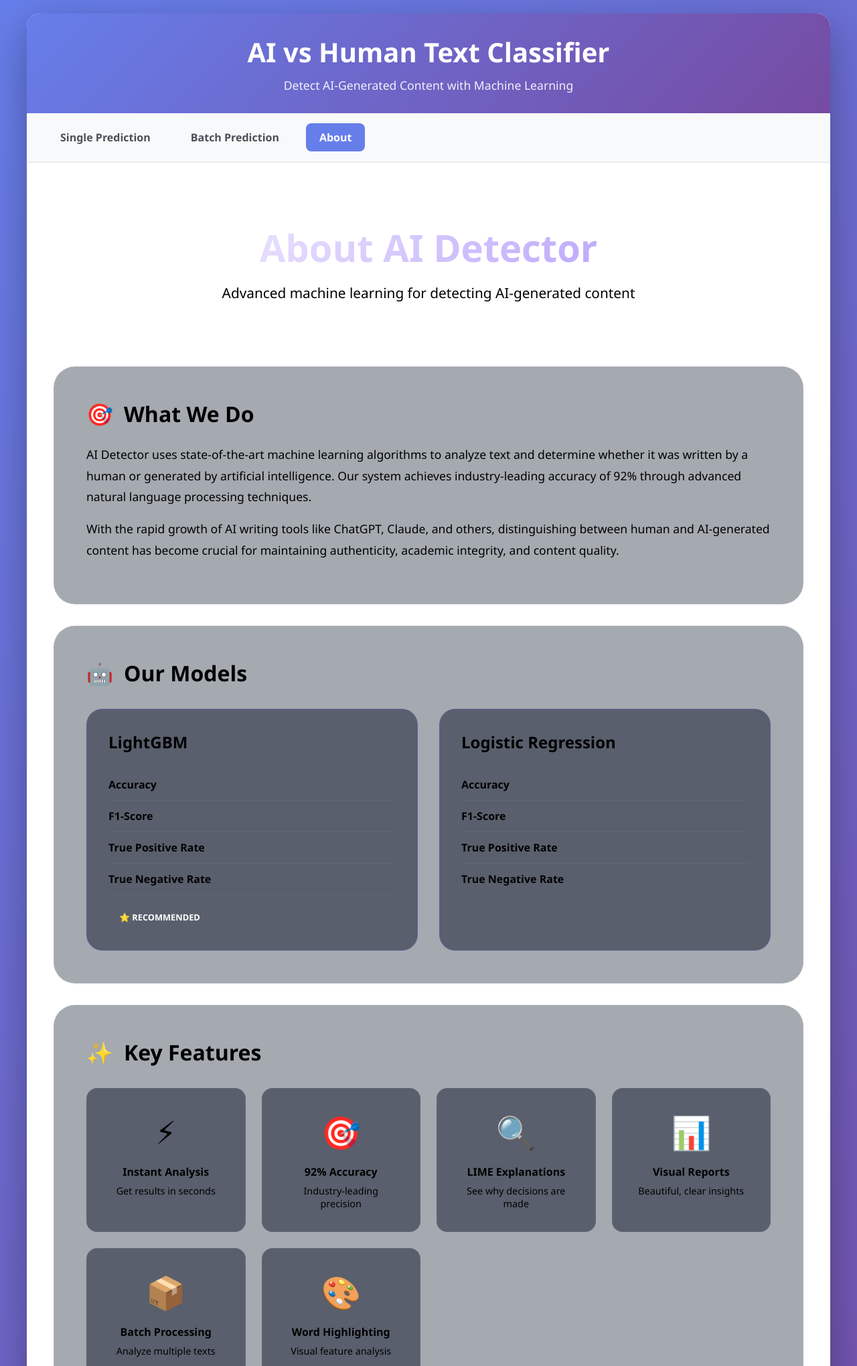
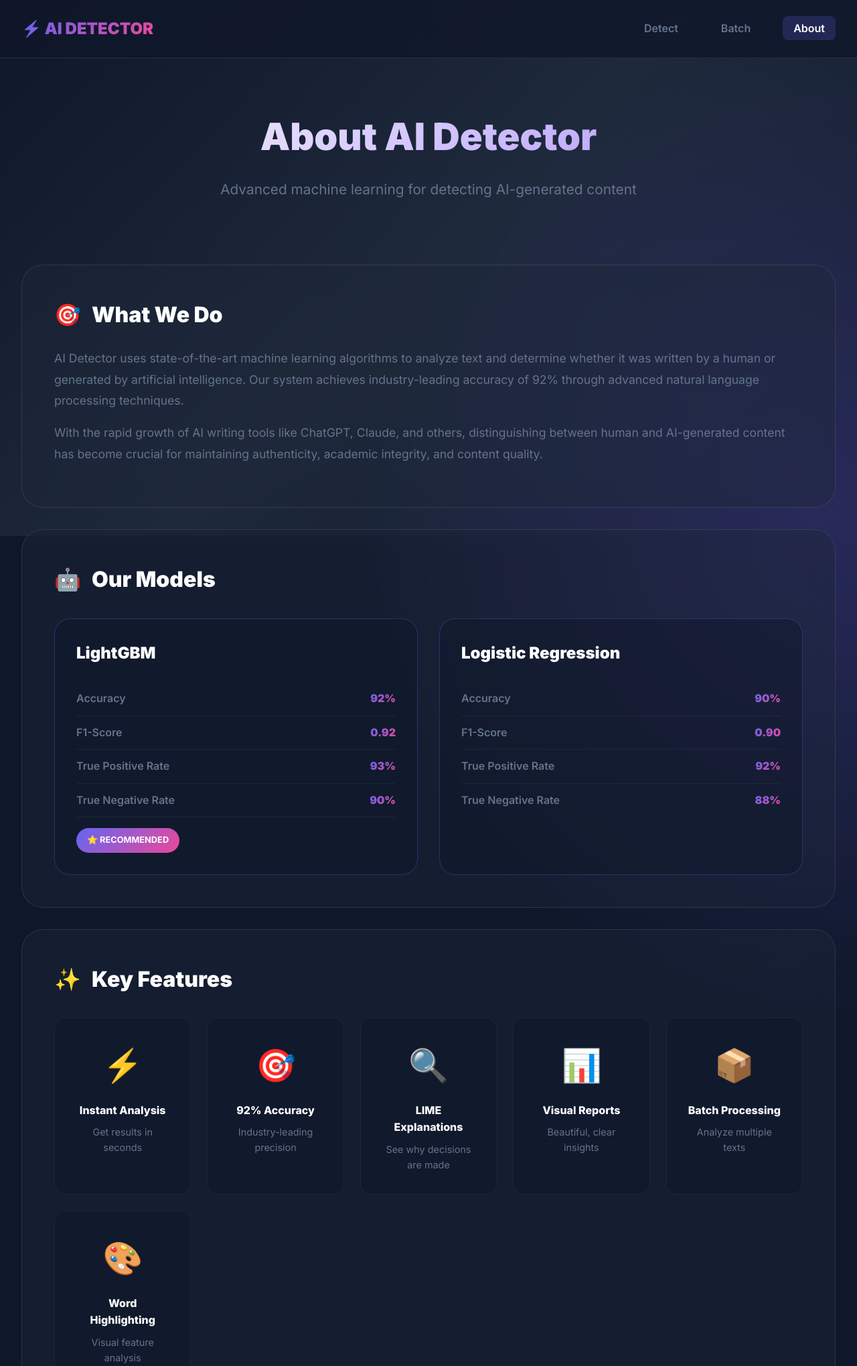
Before and after one commit to akakran22/AI-vs-Human, a Flask app: page /about in a window 1280 px wide. Shown: the top 2039 px of the page at 67% size. Run offline with Flask 3, Linux system fonts and the light colour scheme.

Commit message:
Update base.html

```diff
--- a/templates/base.html
+++ b/templates/base.html
@@ -3,7 +3,8 @@
 <head>
     <meta charset="UTF-8">
     <meta name="viewport" content="width=device-width, initial-scale=1.0">
-    <title>{% block title %}AI vs Human Text Classifier{% endblock %}</title>
+    <title>{% block title %}AI Detector{% endblock %}</title>
+    <link href="https://fonts.googleapis.com/css2?family=Inter:wght@400;600;700;800;900&display=swap" rel="stylesheet">
     <style>
         * {
             margin: 0;
@@ -11,202 +12,294 @@
             box-sizing: border-box;
         }
 
+        :root {
+            --primary: #6366f1;
+            --primary-dark: #4f46e5;
+            --secondary: #8b5cf6;
+            --accent: #ec4899;
+            --dark: #0f172a;
+            --dark-light: #1e293b;
+            --gray: #64748b;
+            --light: #f1f5f9;
+            --white: #ffffff;
+        }
+
         body {
-            font-family: 'Segoe UI', Tahoma, Geneva, Verdana, sans-serif;
-            background: linear-gradient(135deg, #667eea 0%, #764ba2 100%);
+            font-family: 'Inter', -apple-system, BlinkMacSystemFont, sans-serif;
+            background: var(--dark);
+            color: var(--white);
+            line-height: 1.6;
+            overflow-x: hidden;
+        }
+
+        /* Animated Background */
+        .bg-animation {
+            position: fixed;
+            top: 0;
+            left: 0;
+            width: 100%;
+            height: 100%;
+            z-index: -1;
+            background: linear-gradient(135deg, #0f172a 0%, #1e293b 50%, #0f172a 100%);
+        }
+
+        .bg-animation::before {
+            content: '';
+            position: absolute;
+            width: 200%;
+            height: 200%;
+            background: radial-gradient(circle, rgba(99, 102, 241, 0.15) 0%, transparent 50%);
+            animation: rotate 30s linear infinite;
+        }
+
+        .bg-animation::after {
+            content: '';
+            position: absolute;
+            width: 150%;
+            height: 150%;
+            top: 20%;
+            left: 20%;
+            background: radial-gradient(circle, rgba(139, 92, 246, 0.1) 0%, transparent 60%);
+            animation: rotate 40s linear infinite reverse;
+        }
+
+        @keyframes rotate {
+            from { transform: rotate(0deg); }
+            to { transform: rotate(360deg); }
+        }
+
+        /* Navigation */
+        nav {
+            position: fixed;
+            top: 0;
+            left: 0;
+            right: 0;
+            z-index: 1000;
+            background: rgba(15, 23, 42, 0.8);
+            backdrop-filter: blur(20px);
+            border-bottom: 1px solid rgba(255, 255, 255, 0.1);
+        }
+
+        .nav-container {
+            max-width: 1400px;
+            margin: 0 auto;
+            padding: 1.5rem 2rem;
+            display: flex;
+            justify-content: space-between;
+            align-items: center;
+        }
+
+        .logo {
+            font-size: 1.5rem;
+            font-weight: 900;
+            background: linear-gradient(135deg, var(--primary), var(--accent));
+            -webkit-background-clip: text;
+            -webkit-text-fill-color: transparent;
+            background-clip: text;
+        }
+
+        .nav-links {
+            display: flex;
+            gap: 2rem;
+            list-style: none;
+        }
+
+        .nav-links a {
+            color: var(--gray);
+            text-decoration: none;
+            font-weight: 600;
+            transition: all 0.3s;
+            padding: 0.5rem 1rem;
+            border-radius: 0.5rem;
+        }
+
+        .nav-links a:hover,
+        .nav-links a.active {
+            color: var(--white);
+            background: rgba(99, 102, 241, 0.2);
+        }
+
+        /* Main Content */
+        main {
             min-height: 100vh;
-            padding: 20px;
+            padding-top: 5rem;
         }
 
         .container {
-            max-width: 1200px;
+            max-width: 1400px;
             margin: 0 auto;
-            background: white;
-            border-radius: 20px;
-            box-shadow: 0 20px 60px rgba(0, 0, 0, 0.3);
+            padding: 2rem;
+        }
+
+        /* Alerts */
+        .alert {
+            padding: 1.5rem 2rem;
+            border-radius: 1rem;
+            margin-bottom: 2rem;
+            font-weight: 600;
+            border-left: 4px solid;
+            animation: slideIn 0.5s ease;
+        }
+
+        @keyframes slideIn {
+            from {
+                opacity: 0;
+                transform: translateY(-20px);
+            }
+            to {
+                opacity: 1;
+                transform: translateY(0);
+            }
+        }
+
+        .alert-error {
+            background: rgba(239, 68, 68, 0.1);
+            border-color: #ef4444;
+            color: #fecaca;
+        }
+
+        .alert-success {
+            background: rgba(34, 197, 94, 0.1);
+            border-color: #22c55e;
+            color: #bbf7d0;
+        }
+
+        /* Buttons */
+        .btn {
+            padding: 1rem 2.5rem;
+            border: none;
+            border-radius: 0.75rem;
+            font-size: 1rem;
+            font-weight: 700;
+            cursor: pointer;
+            transition: all 0.3s;
+            text-decoration: none;
+            display: inline-flex;
+            align-items: center;
+            gap: 0.5rem;
+            position: relative;
             overflow: hidden;
         }
 
-        .header {
-            background: linear-gradient(135deg, #667eea 0%, #764ba2 100%);
-            color: white;
-            padding: 30px;
-            text-align: center;
+        .btn::before {
+            content: '';
+            position: absolute;
+            top: 50%;
+            left: 50%;
+            width: 0;
+            height: 0;
+            border-radius: 50%;
+            background: rgba(255, 255, 255, 0.2);
+            transition: width 0.6s, height 0.6s, top 0.6s, left 0.6s;
         }
 
-        .header h1 {
-            font-size: 2.5em;
-            margin-bottom: 10px;
+        .btn:hover::before {
+            width: 300px;
+            height: 300px;
+            top: -150px;
+            left: -150px;
         }
 
-        .header p {
-            font-size: 1.1em;
-            opacity: 0.9;
+        .btn span {
+            position: relative;
+            z-index: 1;
         }
 
-        .nav {
-            background: #f8f9fa;
-            padding: 15px 30px;
-            display: flex;
-            gap: 20px;
-            border-bottom: 2px solid #e9ecef;
+        .btn-primary {
+            background: linear-gradient(135deg, var(--primary), var(--accent));
+            color: var(--white);
+            box-shadow: 0 10px 40px rgba(99, 102, 241, 0.3);
         }
 
-        .nav a {
-            text-decoration: none;
-            color: #495057;
-            font-weight: 600;
-            padding: 10px 20px;
-            border-radius: 8px;
-            transition: all 0.3s;
+        .btn-primary:hover {
+            transform: translateY(-2px);
+            box-shadow: 0 20px 60px rgba(99, 102, 241, 0.4);
         }
 
-        .nav a:hover, .nav a.active {
-            background: #667eea;
-            color: white;
+        .btn-secondary {
+            background: rgba(255, 255, 255, 0.1);
+            color: var(--white);
+            border: 1px solid rgba(255, 255, 255, 0.2);
         }
 
-        .content {
-            padding: 40px;
+        .btn-secondary:hover {
+            background: rgba(255, 255, 255, 0.15);
         }
 
-        .alert {
-            padding: 15px 20px;
-            border-radius: 10px;
-            margin-bottom: 20px;
-            font-weight: 500;
-        }
-
-        .alert-error {
-            background: #fee;
-            color: #c33;
-            border-left: 4px solid #c33;
-        }
-
-        .alert-success {
-            background: #efe;
-            color: #3c3;
-            border-left: 4px solid #3c3;
-        }
-
+        /* Form Elements */
         .form-group {
-            margin-bottom: 25px;
+            margin-bottom: 2rem;
         }
 
         .form-group label {
             display: block;
-            margin-bottom: 8px;
-            font-weight: 600;
-            color: #333;
+            margin-bottom: 0.75rem;
+            font-weight: 700;
+            font-size: 1.1rem;
+            color: var(--white);
+        }
+
+        .form-group textarea,
+        .form-group select {
+            width: 100%;
+            padding: 1.25rem;
+            background: rgba(30, 41, 59, 0.5);
+            border: 2px solid rgba(255, 255, 255, 0.1);
+            border-radius: 1rem;
+            color: var(--white);
+            font-size: 1rem;
+            font-family: inherit;
+            transition: all 0.3s;
+        }
+
+        .form-group textarea:focus,
+        .form-group select:focus {
+            outline: none;
+            border-color: var(--primary);
+            background: rgba(30, 41, 59, 0.8);
+            box-shadow: 0 0 0 4px rgba(99, 102, 241, 0.1);
         }
 
         .form-group textarea {
-            width: 100%;
-            padding: 15px;
-            border: 2px solid #e9ecef;
-            border-radius: 10px;
-            font-size: 1em;
-            font-family: inherit;
             resize: vertical;
-            transition: border-color 0.3s;
+            min-height: 200px;
         }
 
-        .form-group textarea:focus {
-            outline: none;
-            border-color: #667eea;
-        }
-
-        .form-group select {
-            width: 100%;
-            padding: 12px 15px;
-            border: 2px solid #e9ecef;
-            border-radius: 10px;
-            font-size: 1em;
-            background: white;
-            cursor: pointer;
-            transition: border-color 0.3s;
-        }
-
-        .form-group select:focus {
-            outline: none;
-            border-color: #667eea;
-        }
-
-        .btn {
-            padding: 15px 40px;
-            border: none;
-            border-radius: 10px;
-            font-size: 1.1em;
-            font-weight: 600;
-            cursor: pointer;
-            transition: all 0.3s;
-            text-decoration: none;
-            display: inline-block;
-        }
-
-        .btn-primary {
-            background: linear-gradient(135deg, #667eea 0%, #764ba2 100%);
-            color: white;
-        }
-
-        .btn-primary:hover {
-            transform: translateY(-2px);
-            box-shadow: 0 10px 20px rgba(102, 126, 234, 0.4);
-        }
-
-        .btn-secondary {
-            background: #6c757d;
-            color: white;
-        }
-
-        .btn-secondary:hover {
-            background: #5a6268;
-        }
-
-        .footer {
-            background: #f8f9fa;
-            padding: 20px;
-            text-align: center;
-            color: #6c757d;
-            border-top: 2px solid #e9ecef;
-        }
-
+        /* Responsive */
         @media (max-width: 768px) {
-            .header h1 {
-                font-size: 1.8em;
+            .nav-links {
+                gap: 1rem;
             }
 
-            .nav {
-                flex-direction: column;
-                gap: 10px;
+            .nav-links a {
+                padding: 0.5rem;
+                font-size: 0.9rem;
             }
 
-            .content {
-                padding: 20px;
+            .container {
+                padding: 1rem;
             }
         }
     </style>
 </head>
 <body>
-    <div class="container">
-        <div class="header">
-            <h1>AI vs Human Text Classifier</h1>
-            <p>Detect AI-Generated Content with Machine Learning</p>
+    <div class="bg-animation"></div>
+
+    <nav>
+        <div class="nav-container">
+            <div class="logo">⚡ AI DETECTOR</div>
+            <ul class="nav-links">
+                <li><a href="{{ url_for('index') }}" class="{% if request.endpoint == 'index' %}active{% endif %}">Detect</a></li>
+                <li><a href="{{ url_for('batch') }}" class="{% if request.endpoint == 'batch' %}active{% endif %}">Batch</a></li>
+                <li><a href="{{ url_for('about') }}" class="{% if request.endpoint == 'about' %}active{% endif %}">About</a></li>
+            </ul>
         </div>
+    </nav>
 
-        <div class="nav">
-            <a href="{{ url_for('index') }}" class="{% if request.endpoint == 'index' %}active{% endif %}">Single Prediction</a>
-            <a href="{{ url_for('batch') }}" class="{% if request.endpoint == 'batch' %}active{% endif %}">Batch Prediction</a>
-            <a href="{{ url_for('about') }}" class="{% if request.endpoint == 'about' %}active{% endif %}">About</a>
-        </div>
-
-        <div class="content">
+    <main>
+        <div class="container">
             {% block content %}{% endblock %}
         </div>
-
-        <div class="footer">
-            <p>&copy; 2025 AI vs Human Text Classifier | Machine Learning Project</p>
-        </div>
-    </div>
+    </main>
 </body>
 </html>
```
